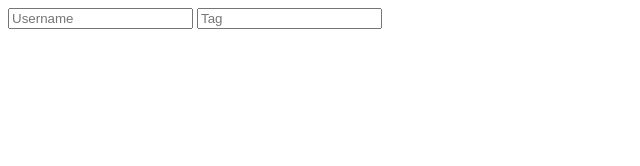
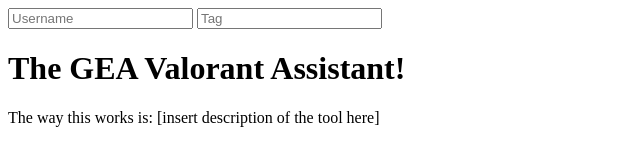
Before and after one commit to james-zhou1/example-website, a plain HTML site: page index.html in a window 1280 px wide. Shown: the whole page, without its empty margins (0-640 px from the left). Drawn offline with Linux system fonts and the light colour scheme.

Commit message:
added text and placeholder description

```diff
--- a/index.html
+++ b/index.html
@@ -11,6 +11,8 @@
     <input type="text" id="username" placeholder="Username">
     <input type="text" id="tag" placeholder="Tag">
     <script src="script.js"></script>
+    <h1>The GEA Valorant Assistant!</h1>
+    <p>The way this works is: [insert description of the tool here]</p>
 </body>
 
 </html>
```
